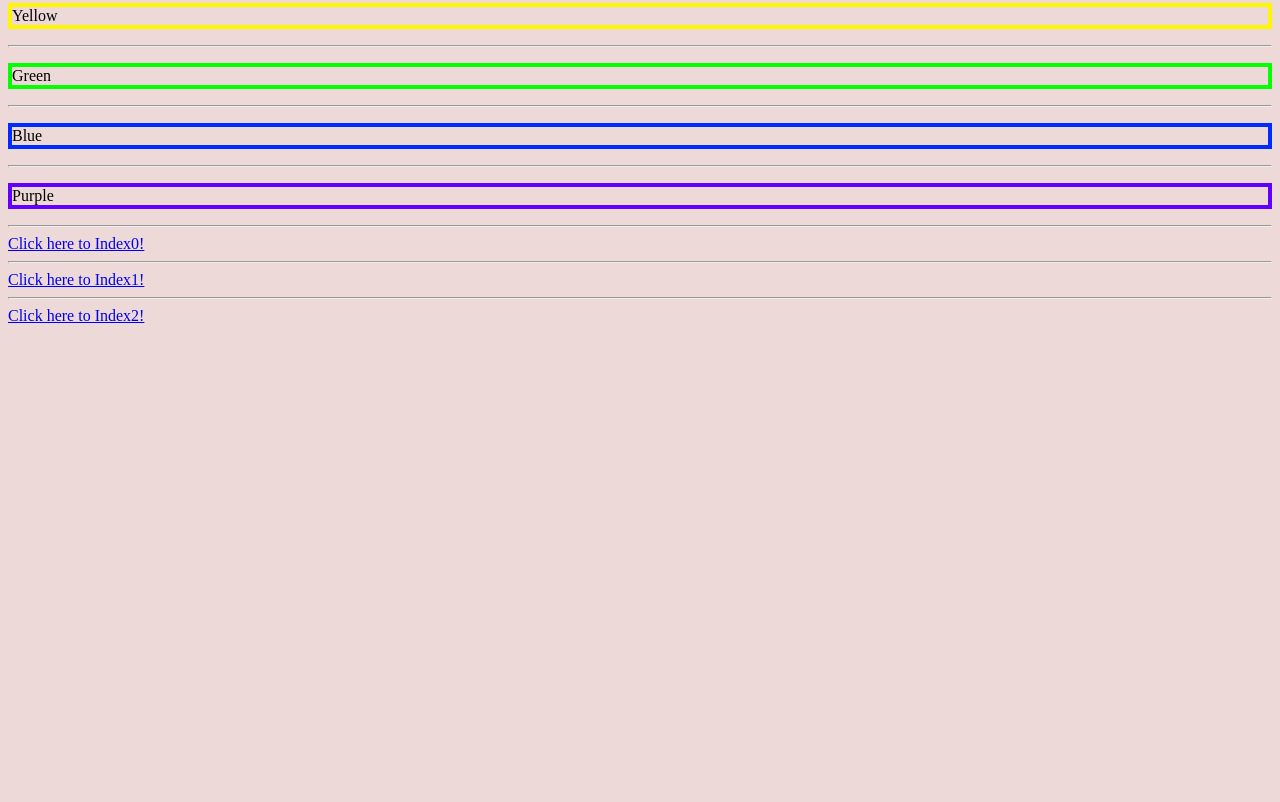
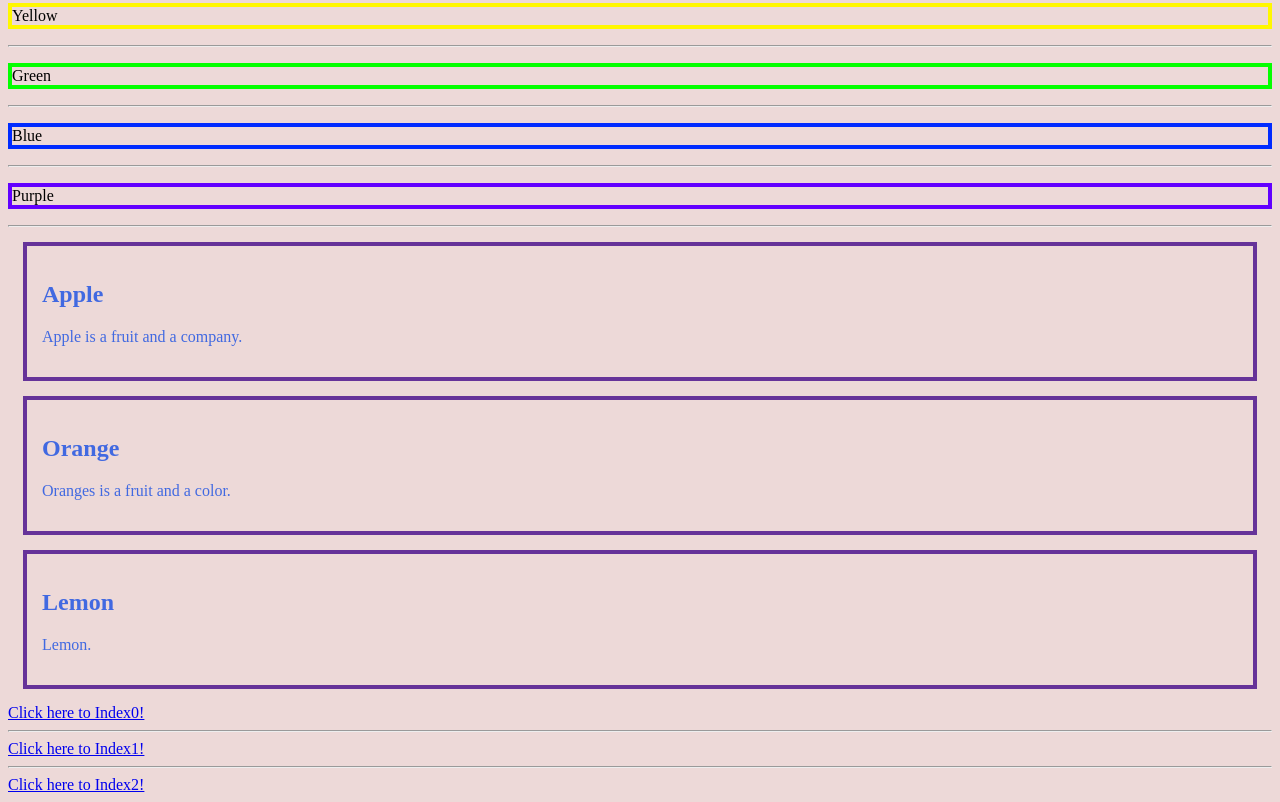
Before and after one commit to jdmar3-comp426/a01-EricYoo955, a website: page index.html in a window 1280 px wide. Shown: the part 1007-1809 px from the top of the page. Before the commit the page ends 1340 px from the top, so only its background shows below. Drawn offline with Linux system fonts and the light colour scheme.

Commit message:
updated styles

```diff
--- a/index.html
+++ b/index.html
@@ -5,10 +5,19 @@
         <meta name="viewport" content="width=device-width, initial-scale=1.0">
         <title>Main Page</title>
     </head>
+    <style>
+        .fruits {
+          background-color: #edd9d8;
+          color: royalblue;
+          border: 4px solid rebeccapurple;
+          margin: 15px;
+          padding: 15px;
+        }
+        </style>
     <body style="background-color:#edd9d8;">
         <p><a href="#R1">Jump to Rainbow Borders</a></p>
         <hr>
-        <h1 style="background-color:#eba9a4;">This is the Main Page</h1>
+        <h1 style="background-color:#eba9a4;">This is an html Playground</h1>
         <hr>
         <p style="font-family:courier;">This is all in the courier font.</p>
         <hr>
@@ -40,6 +49,18 @@
         <p style="border:4px solid #6200ff;">Purple</p>
         <hr>
         <!-- How can I get get my links to my other pages? -->
+        <div class="fruits">
+            <h2>Apple</h2>
+            <p>Apple is a fruit and a company.</p>
+            </div>
+        <div class="fruits">
+            <h2>Orange</h2>
+            <p>Oranges is a fruit and a color.</p>
+            </div>
+        <div class="fruits">
+            <h2>Lemon</h2>
+            <p>Lemon.</p>
+            </div>
         <a href="https://www.w3schools.com/html/html_links.asp">Click here to Index0!</a>
         <hr>
         <a href="https://www.w3schools.com/html/html_links.asp">Click here to Index1!</a>
--- a/styles.css
+++ b/styles.css
@@ -4,6 +4,35 @@ body {
   h1 {
     color: #000000;
   }
+  h2 {
+    color: #000000;
+    font-family: 'Courier New', Courier, monospace;
+    font:100;
+  }
+  h3 {
+    color: #000000;
+    border: 4px solid teal;
+  }
+  h4 {
+    color: #000000;
+  }
+  h5 {
+    color: #000000;
+  }
+  h6 {
+    color: #000000;
+  }
   p {
     color: #000000;
+    border: 2px solid powderblue;
+    margin: 40px;
+    font-family: 'Courier New', Courier, monospace;
+    font:300;
   }
+  img {
+    width: 1000;
+    height: 333;
+    display: block;
+    border: 10px tomato;
+    border-radius: 10;
+  }
```
